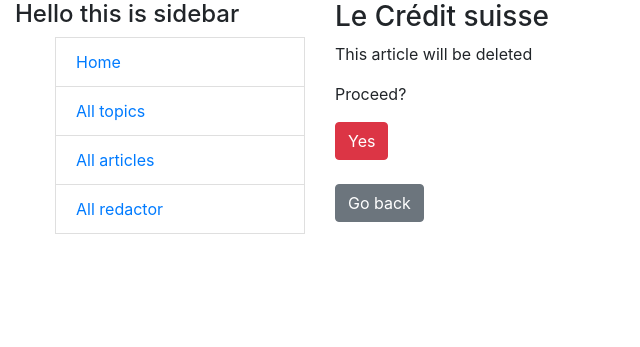
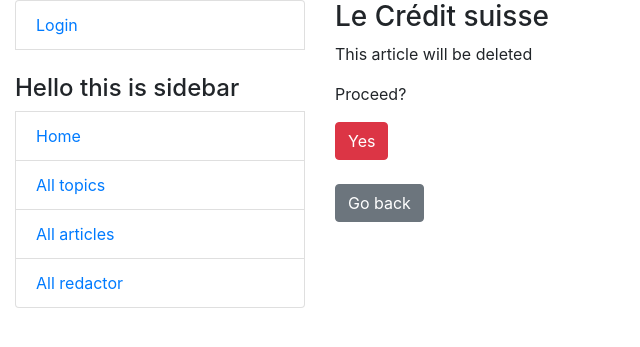
Before and after one commit to skmiwa1/newspaper-agency, a Django app: page /articles/1/delete/ in a window 1280 px wide. Shown: the top 347 px of the page, without its empty margins (0-640 px from the left). Run offline with Django 4.2, Linux system fonts and the light colour scheme; data comes from the database, SQL or seed files in the repository.

Commit message:
add login info to sidebar

```diff
--- a/templates/includes/sidebar.html
+++ b/templates/includes/sidebar.html
@@ -1,5 +1,15 @@
+
+<ul class="sidebar-nav list-group">
+  {% if user.is_authenticated %}
+    <li class="list-group-item">User: <a href="{{ user.get_absolute_url }}">{{ user.get_username }}</a></li>
+    <li class="list-group-item"><a href="{% url 'logout'%}?next={{request.path}}">Logout</a></li>
+  {% else %}
+    <li class="list-group-item"><a href="{% url 'login'%}?next={{request.path}}">Login</a></li>
+  {% endif %}
+
+  <br>
 <h4>Hello this is sidebar</h4>
-<ul>
+
   <li class="list-group-item"><a href="{% url 'newspaper:index' %}">Home</a></li>
   <li class="list-group-item"><a href="{% url 'newspaper:topic-list' %}">All topics</a></li>
   <li class="list-group-item"><a href="{% url 'newspaper:article-list' %}">All articles</a></li>
```
